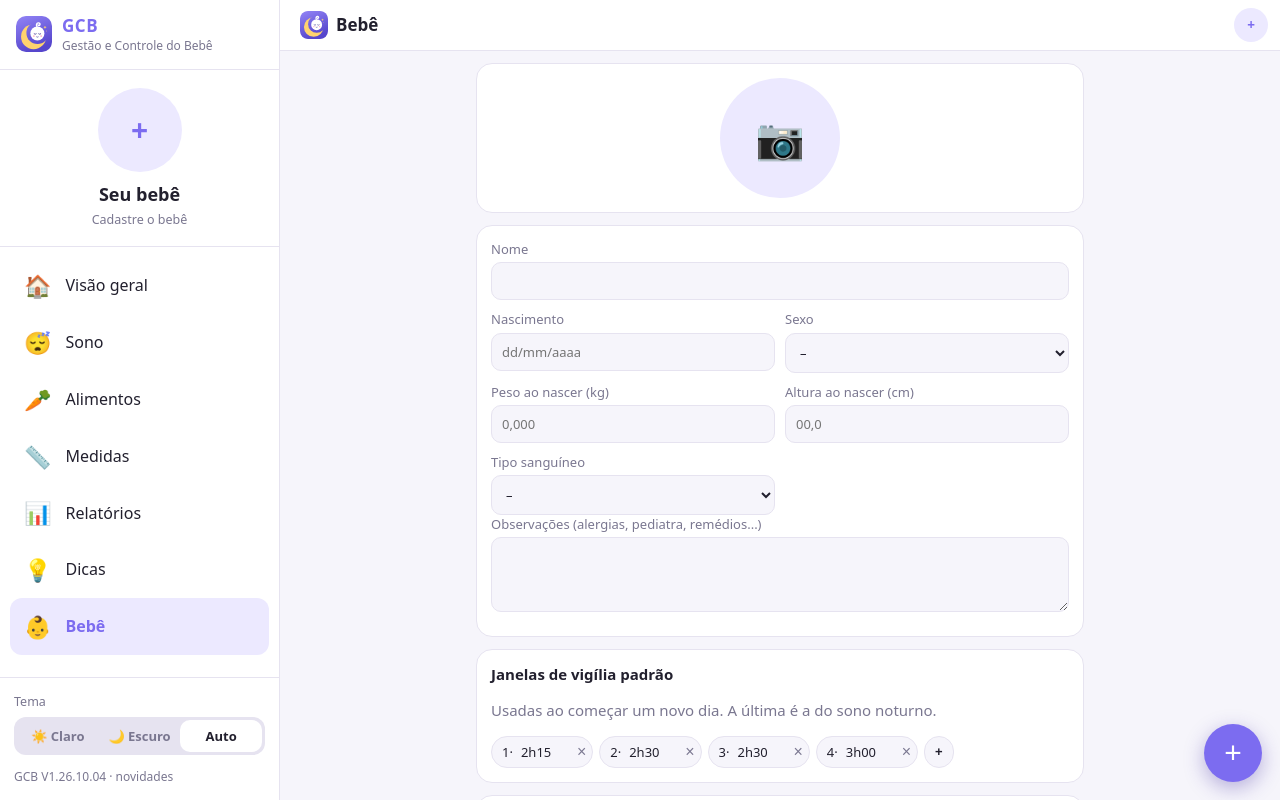
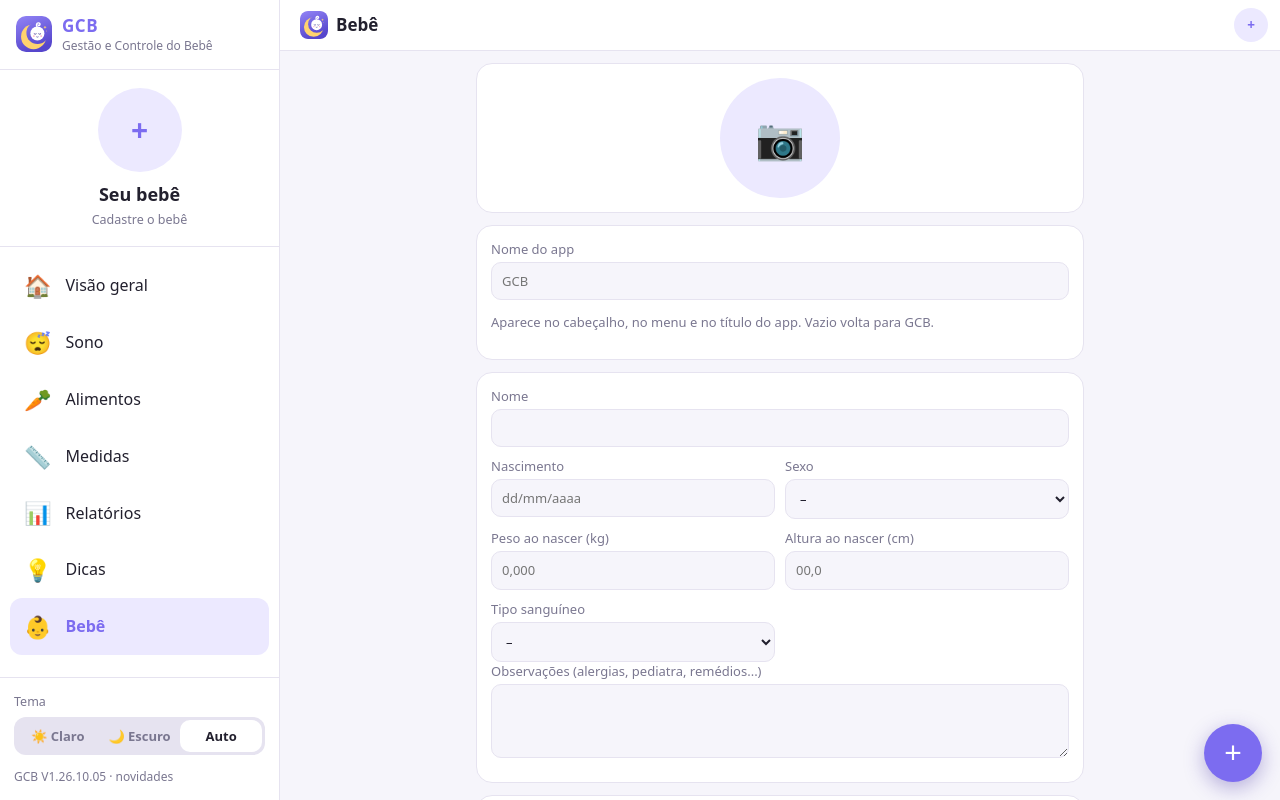
Before and after one commit to jonathanwilliam01/GCB, an Angular app: page / in a window 1280 px wide. Shown: the top 800 px of the page. Built offline with nearby package versions, Linux system fonts and the light colour scheme.

Commit message:
V1.26.10.05

```diff
--- a/src/app/app.ts
+++ b/src/app/app.ts
@@ -25,13 +25,38 @@ const read = (k: string) => {
   }
 };
 
+const DEFAULT_TITLE = 'GCB - Gestão e Controle do Bebê';
+const DEFAULT_MANIFEST = document.querySelector('link[rel=manifest]')?.getAttribute('href') ?? '';
+
+// título da aba, nome no iOS e manifest com o nome personalizado
+const brand = (name: string, custom: boolean) => {
+  document.title = custom ? name : DEFAULT_TITLE;
+  document.querySelector('meta[name=apple-mobile-web-app-title]')?.setAttribute('content', name);
+  try {
+    localStorage.setItem('gcb:appName', custom ? name : '');
+  } catch {}
+  const link = document.querySelector('link[rel=manifest]');
+  if (!link) return;
+  if (!custom) return link.setAttribute('href', DEFAULT_MANIFEST);
+  const abs = (u: string) => new URL(u, document.baseURI).href;
+  fetch(DEFAULT_MANIFEST)
+    .then((r) => r.json())
+    .then((m) => {
+      m.id = m.start_url = m.scope = abs('./');
+      m.name = m.short_name = name;
+      m.icons = m.icons.map((i: { src: string }) => ({ ...i, src: abs(i.src) }));
+      link.setAttribute('href', 'data:application/manifest+json,' + encodeURIComponent(JSON.stringify(m)));
+    })
+    .catch(() => {});
+};
+
 @Component({
   selector: 'app-root',
   imports: [QuickActions, OverviewPage, SleepPage, FoodPage, GrowthPage, ReportsPage, TipsPage, ProfilePage],
   template: `
     <header>
       <button class="icon menu-btn" aria-label="Menu" (click)="open.set(true)">☰</button>
-      <img class="brand-mark" src="icon.svg" alt="GCB" (click)="go('overview')" />
+      <img class="brand-mark" src="icon.svg" [alt]="store.appName()" (click)="go('overview')" />
       <b class="grow">{{ current().label }}</b>
       <span class="avatar sm" (click)="go('profile')">
         @if (baby().photo) { <img [src]="baby().photo" alt="" /> } @else { <span class="initial">{{ initial() }}</span> }
@@ -43,7 +68,7 @@ const read = (k: string) => {
     <aside [class.open]="open()">
       <div class="brand">
         <img src="icon.svg" alt="" />
-        <div><b>GCB</b><small>Gestão e Controle do Bebê</small></div>
+        <div><b>{{ store.appName() }}</b>@if (!store.data().appName) { <small>Gestão e Controle do Bebê</small> }</div>
       </div>
 
       <div class="side-head">
@@ -71,7 +96,7 @@ const read = (k: string) => {
           <button [class.on]="theme() === 'dark'" (click)="theme.set('dark')">🌙 Escuro</button>
           <button [class.on]="theme() === 'auto'" (click)="theme.set('auto')">Auto</button>
         </div>
-        <button class="link version" (click)="go('notes')">GCB {{ version }} · novidades</button>
+        <button class="link version" (click)="go('notes')">{{ store.appName() }} {{ version }} · novidades</button>
       </div>
     </aside>
 
@@ -130,6 +155,7 @@ export class App {
   theme = signal<Theme>((read('gcb:theme') as Theme) || 'auto');
 
   constructor() {
+    effect(() => brand(this.store.appName(), !!this.store.data().appName));
     effect(() => {
       const t = this.theme();
       const root = document.documentElement;
--- a/src/app/backup.ts
+++ b/src/app/backup.ts
@@ -90,7 +90,7 @@ export class Backup {
       const pick = (window as unknown as { showSaveFilePicker: (o: object) => Promise<Handle> }).showSaveFilePicker;
       this.handle = await pick({
         suggestedName: 'gcb-backup.json',
-        types: [{ description: 'Backup GCB', accept: { 'application/json': ['.json'] } }],
+        types: [{ description: `Backup ${this.store.appName()}`, accept: { 'application/json': ['.json'] } }],
       });
       await put('file', this.handle);
       this.fileName.set(this.handle.name);
@@ -119,7 +119,7 @@ export class Backup {
   async share() {
     const file = new File([this.json()], `gcb-backup-${today()}.json`, { type: 'application/json' });
     try {
-      await navigator.share({ files: [file], title: 'Backup GCB' });
+      await navigator.share({ files: [file], title: `Backup ${this.store.appName()}` });
       this.store.markBackup();
     } catch {}
   }
--- a/src/app/notifier.ts
+++ b/src/app/notifier.ts
@@ -45,7 +45,7 @@ export class Notifier {
   }
 
   test() {
-    this.show('🔔 Teste do GCB', 'Os lembretes estão funcionando.', 'test');
+    this.show(`🔔 Teste do ${this.store.appName()}`, 'Os lembretes estão funcionando.', 'test');
   }
 
   private events() {
--- /dev/null
+++ b/src/app/photo-crop.ts
@@ -0,0 +1,96 @@
+import { Component, input, output, signal } from '@angular/core';
+import { FormsModule } from '@angular/forms';
+import { Crop } from './models';
+
+const V = 260;
+const OUT = 400;
+
+/** Ajuste de enquadramento da foto: arrastar e zoom. */
+@Component({
+  selector: 'app-photo-crop',
+  imports: [FormsModule],
+  template: `
+    <div class="sheet-backdrop modal-bg" (click)="cancel.emit()"></div>
+    <div class="modal" role="dialog" aria-label="Ajustar foto">
+      <b>Ajustar foto</b>
+      <p class="muted small">Arraste para posicionar e use o zoom.</p>
+      <div class="crop" (pointerdown)="down($event)" (pointermove)="move($event)" (pointerup)="drag = undefined" (pointercancel)="drag = undefined" (wheel)="wheel($event)">
+        @if (size(); as s) {
+          <img [src]="src()" alt="" draggable="false"
+            [style.width.px]="s.w" [style.height.px]="s.h"
+            [style.left.px]="half - c().x * s.w" [style.top.px]="half - c().y * s.h" />
+        }
+      </div>
+      <label class="zoom">🔍<input type="range" min="1" max="4" step="0.01" [ngModel]="c().z" (ngModelChange)="zoom(+$event)" /></label>
+      <div class="row gap">
+        <button class="btn grow" (click)="cancel.emit()">Cancelar</button>
+        <button class="btn primary grow" [disabled]="!img" (click)="done()">Salvar</button>
+      </div>
+    </div>
+  `,
+})
+export class PhotoCrop {
+  readonly src = input.required<string>();
+  readonly crop = input<Crop>();
+  readonly save = output<{ photo: string; crop: Crop }>();
+  readonly cancel = output();
+
+  readonly half = V / 2;
+  readonly c = signal<Crop>({ x: 0.5, y: 0.5, z: 1 });
+  readonly size = signal<{ w: number; h: number } | undefined>(undefined);
+  img?: HTMLImageElement;
+  drag?: { px: number; py: number };
+
+  ngOnInit() {
+    const img = new Image();
+    img.onload = () => {
+      this.img = img;
+      this.set(this.crop() ?? { x: 0.5, y: 0.5, z: 1 });
+    };
+    img.src = this.src();
+  }
+
+  // ajusta o centro para a imagem sempre cobrir o círculo
+  private set({ x, y, z }: Crop) {
+    const { width: w, height: h } = this.img!;
+    z = Math.min(4, Math.max(1, z));
+    const k = (V / Math.min(w, h)) * z;
+    const s = { w: w * k, h: h * k };
+    const cx = V / 2 / s.w;
+    const cy = V / 2 / s.h;
+    this.size.set(s);
+    this.c.set({ x: Math.min(1 - cx, Math.max(cx, x)), y: Math.min(1 - cy, Math.max(cy, y)), z });
+  }
+
+  zoom(z: number) {
+    if (this.img) this.set({ ...this.c(), z });
+  }
+
+  wheel(e: WheelEvent) {
+    e.preventDefault();
+    this.zoom(this.c().z - e.deltaY / 500);
+  }
+
+  down(e: PointerEvent) {
+    (e.currentTarget as HTMLElement).setPointerCapture(e.pointerId);
+    this.drag = { px: e.clientX, py: e.clientY };
+  }
+
+  move(e: PointerEvent) {
+    const s = this.size();
+    if (!this.drag || !s) return;
+    const c = this.c();
+    this.set({ x: c.x - (e.clientX - this.drag.px) / s.w, y: c.y - (e.clientY - this.drag.py) / s.h, z: c.z });
+    this.drag = { px: e.clientX, py: e.clientY };
+  }
+
+  done() {
+    const img = this.img!;
+    const { x, y, z } = this.c();
+    const side = Math.min(img.width, img.height) / z;
+    const cv = document.createElement('canvas');
+    cv.width = cv.height = OUT;
+    cv.getContext('2d')!.drawImage(img, x * img.width - side / 2, y * img.height - side / 2, side, side, 0, 0, OUT, OUT);
+    this.save.emit({ photo: cv.toDataURL('image/jpeg', 0.85), crop: this.c() });
+  }
+}
--- a/src/app/profile.ts
+++ b/src/app/profile.ts
@@ -1,22 +1,47 @@
-import { Component, inject } from '@angular/core';
+import { Component, HostListener, inject, signal } from '@angular/core';
 import { FormsModule } from '@angular/forms';
 import { Mask } from './mask';
 import { Store } from './store';
 import { Backup } from './backup';
 import { Notifier } from './notifier';
 import { Pwa } from './pwa';
-import { Baby } from './models';
+import { PhotoCrop } from './photo-crop';
+import { Baby, Crop } from './models';
 
 @Component({
   selector: 'app-profile',
-  imports: [FormsModule, Mask],
+  imports: [FormsModule, Mask, PhotoCrop],
   template: `
     <div class="card center">
-      <label class="avatar xl">
-        @if (b.photo) { <img [src]="b.photo" alt="" /> } @else { <span>📷</span> }
-        <input type="file" accept="image/*" hidden (change)="photo($event)" />
-      </label>
-      @if (b.photo) { <button class="link danger" (click)="b.photo = ''; save()">remover foto</button> }
+      @if (b.photo) {
+        <span class="avatar xl" title="Ver foto" (click)="view.set(true)"><img [src]="b.photo" alt="" /></span>
+        <div class="row center-row">
+          <label class="link">trocar<input type="file" accept="image/*" hidden (change)="photo($event)" /></label>
+          <button class="link" (click)="crop.set(b.photoFull || b.photo)">ajustar</button>
+          <button class="link danger" (click)="removePhoto()">remover</button>
+        </div>
+      } @else {
+        <label class="avatar xl">
+          <span>📷</span>
+          <input type="file" accept="image/*" hidden (change)="photo($event)" />
+        </label>
+      }
+    </div>
+
+    @if (crop(); as src) {
+      <app-photo-crop [src]="src" [crop]="src === b.photoFull ? b.photoCrop : undefined" (save)="cropped(src, $event)" (cancel)="crop.set('')" />
+    }
+
+    @if (view()) {
+      <div class="viewer" (click)="view.set(false)">
+        <img [src]="b.photoFull || b.photo" alt="" />
+        <button class="icon" aria-label="Fechar">×</button>
+      </div>
+    }
+
+    <div class="card form">
+      <label>Nome do app<input [(ngModel)]="appName" placeholder="GCB" maxlength="30" (change)="saveName()" /></label>
+      <p class="muted small">Aparece no cabeçalho, no menu e no título do app. Vazio volta para GCB.</p>
     </div>
 
     <div class="card form">
@@ -82,7 +107,7 @@ import { Baby } from './models';
         <b>📲 Instalar o app</b>
         @if (pwa.canInstall()) {
           <p class="muted small">Abre em tela cheia, funciona sem internet e fica na tela inicial.</p>
-          <button class="btn primary block" (click)="pwa.install()">Instalar GCB</button>
+          <button class="btn primary block" (click)="pwa.install()">Instalar {{ store.appName() }}</button>
         } @else if (pwa.ios) {
           <p class="muted small">No Safari, toque em <b>Compartilhar</b> e depois em <b>Adicionar à Tela de Início</b>.</p>
         } @else {
@@ -119,7 +144,7 @@ import { Baby } from './models';
             <button class="btn" (click)="backup.reconnect()">Reconectar</button>
           }
           @default {
-            <p class="muted small">Escolha um arquivo (ex.: dentro da pasta do Google Drive no PC) e o GCB salva nele sozinho.</p>
+            <p class="muted small">Escolha um arquivo (ex.: dentro da pasta do Google Drive no PC) e o {{ store.appName() }} salva nele sozinho.</p>
             <button class="btn" (click)="backup.chooseFile()">Escolher arquivo</button>
           }
         }
@@ -147,6 +172,15 @@ export class ProfilePage {
   readonly pwa = inject(Pwa);
   readonly bloodTypes = ['A+', 'A-', 'B+', 'B-', 'AB+', 'AB-', 'O+', 'O-'];
   b: Baby = structuredClone(this.store.data().baby);
+  appName = this.store.data().appName ?? '';
+  readonly crop = signal('');
+  readonly view = signal(false);
+
+  @HostListener('document:keydown.escape')
+  close() {
+    this.view.set(false);
+    this.crop.set('');
+  }
 
   save() {
     const baby = structuredClone(this.b);
@@ -160,6 +194,28 @@ export class ProfilePage {
 
   reload() {
     this.b = structuredClone(this.store.data().baby);
+    this.appName = this.store.data().appName ?? '';
+  }
+
+  saveName() {
+    const name = this.appName.trim();
+    this.store.mutate((d) => (d.appName = name));
+  }
+
+  removePhoto() {
+    if (!confirm('Remover a foto?')) return;
+    this.b.photo = '';
+    delete this.b.photoFull;
+    delete this.b.photoCrop;
+    this.save();
+  }
+
+  cropped(src: string, e: { photo: string; crop: Crop }) {
+    this.b.photo = e.photo;
+    this.b.photoFull = src;
+    this.b.photoCrop = e.crop;
+    this.crop.set('');
+    this.save();
   }
 
   setWindow(i: number, v: number | null) {
@@ -185,15 +241,14 @@ export class ProfilePage {
     if (!file) return;
     const img = new Image();
     img.onload = () => {
-      const max = 400;
+      const max = 1080;
       const s = Math.min(1, max / Math.max(img.width, img.height));
       const c = document.createElement('canvas');
       c.width = img.width * s;
       c.height = img.height * s;
       c.getContext('2d')!.drawImage(img, 0, 0, c.width, c.height);
-      this.b.photo = c.toDataURL('image/jpeg', 0.8);
       URL.revokeObjectURL(img.src);
-      this.save();
+      this.crop.set(c.toDataURL('image/jpeg', 0.82));
     };
     img.src = URL.createObjectURL(file);
   }
--- a/src/app/store.ts
+++ b/src/app/store.ts
@@ -1,4 +1,4 @@
-import { Injectable, signal } from '@angular/core';
+import { computed, Injectable, signal } from '@angular/core';
 import { Data, emptyData, today } from './models';
 
 const KEY = 'gcb:data';
@@ -8,6 +8,7 @@ export class Store {
   readonly data = signal<Data>(this.load());
   readonly toast = signal('');
   readonly lastBackup = signal(this.read('gcb:lastBackup'));
+  readonly appName = computed(() => this.data().appName?.trim() || 'GCB');
   private toastTimer?: ReturnType<typeof setTimeout>;
 
   constructor() {
@@ -75,7 +76,7 @@ export class Store {
       this.mutate((cur) => Object.assign(cur, emptyData(), d, { baby: { ...emptyData().baby, ...d.baby } }));
       this.notify('✓ Dados importados');
     } catch {
-      alert('Arquivo inválido. Use um backup exportado pelo GCB.');
+      alert(`Arquivo inválido. Use um backup exportado pelo ${this.appName()}.`);
     }
   }
 
--- a/src/app/version.ts
+++ b/src/app/version.ts
@@ -1,6 +1,14 @@
-export const VERSION = 'V1.26.10.04';
+export const VERSION = 'V1.26.10.05';
 
 export const PATCH_NOTES: { version: string; date: string; items: string[] }[] = [
+  {
+    version: 'V1.26.10.05',
+    date: '2026-10-26',
+    items: [
+      'Foto do bebê: ajustar enquadramento (arrastar e zoom) ao escolher ou depois, e tocar para ver em tela cheia',
+      'Nome do app personalizado: aparece no cabeçalho, menu, título e no app instalado',
+    ],
+  },
   {
     version: 'V1.26.10.04',
     date: '2026-10-25',
```
Also changed, not shown: src/app/models.ts (+10 -0 lines), src/index.html (+6 -1 lines), src/styles.css (+28 -0 lines), 1 other file (tests, documents, lock files or other folders).
